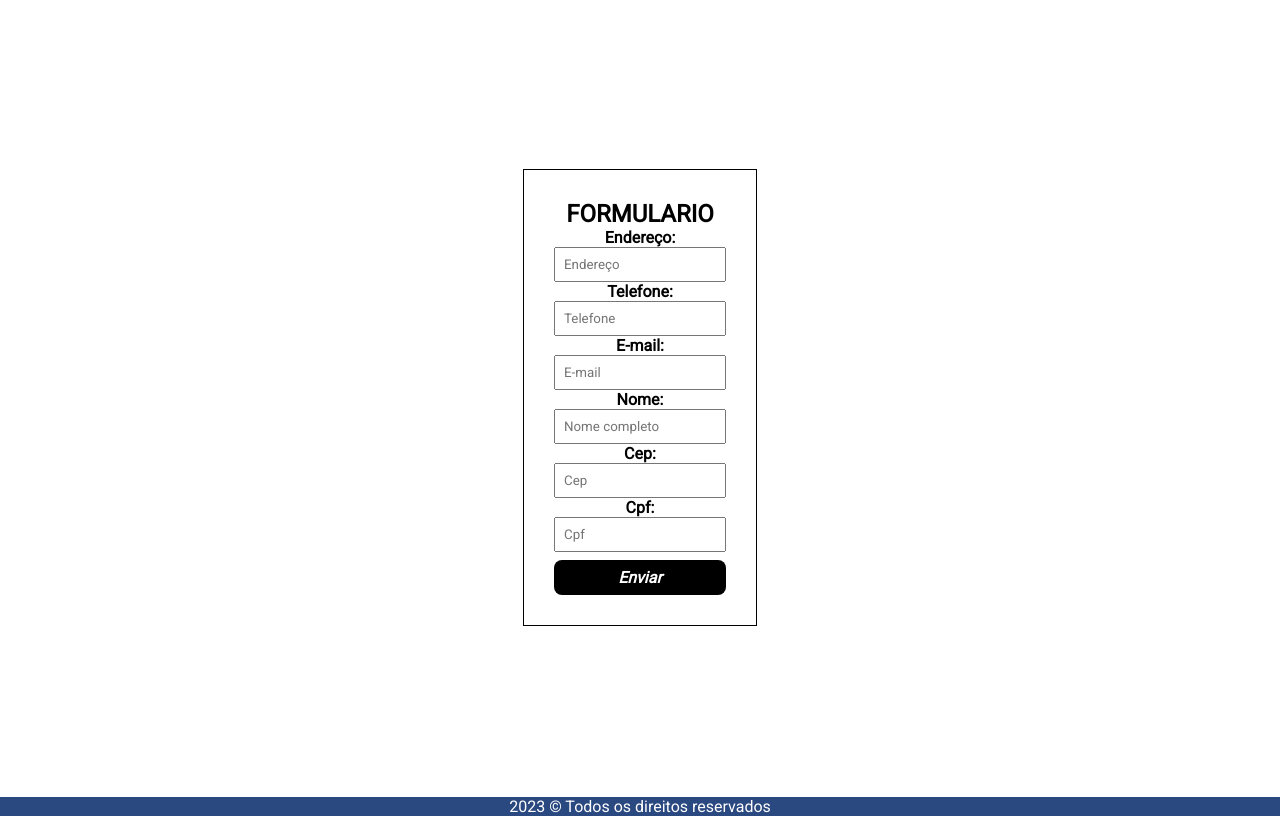
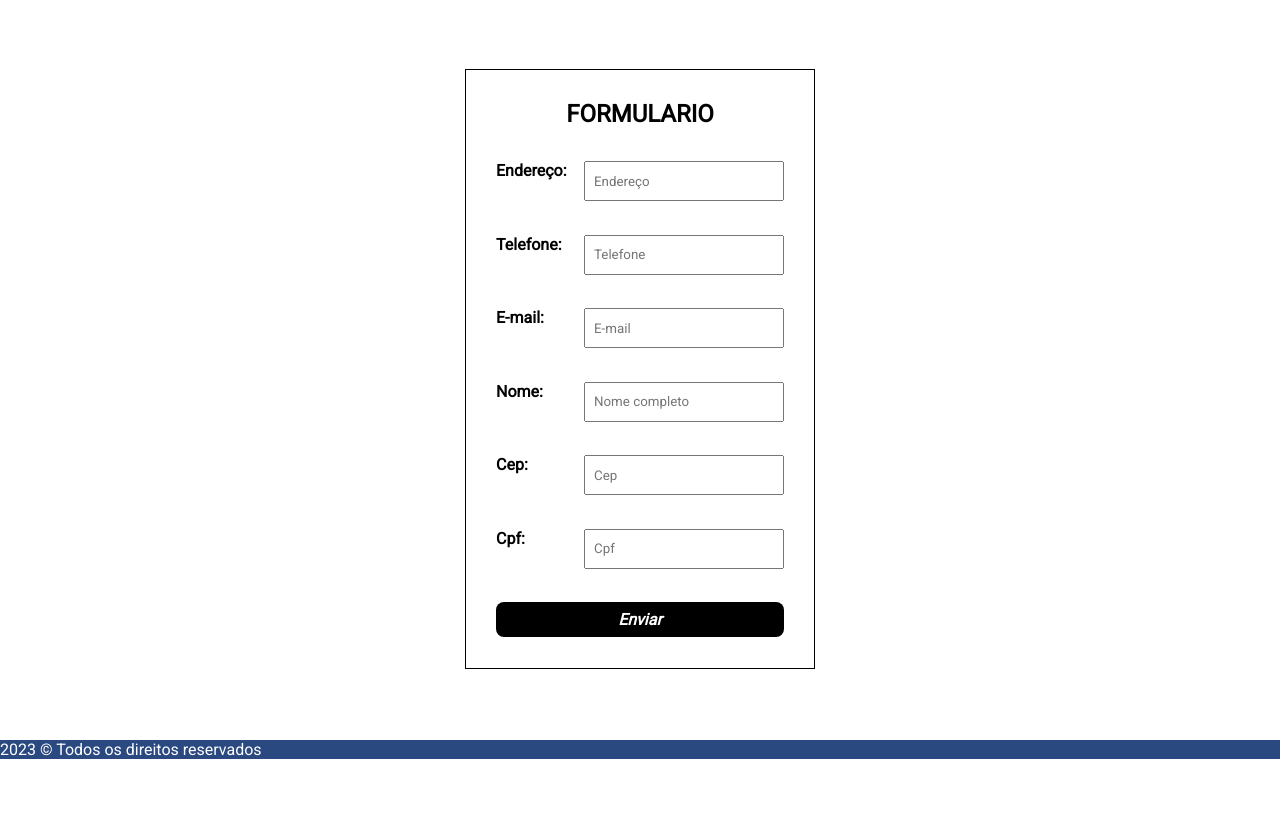
Before and after one commit to ecblandy/exercicio_mascara, a plain HTML site: page index.html in a window 1280 px wide. Shown: the part 41-857 px from the top of the page. After the commit the page ends 800 px from the top, so only its background shows below. Drawn offline with nearby package versions, Linux system fonts and the light colour scheme.

Commit message:
Corrigindo bug de zoom

```diff
--- a/main.css
+++ b/main.css
@@ -1,8 +1,8 @@
-*{
+* {
     margin: 0;
     padding: 0;
     box-sizing: border-box;
-    font-family: 'Roboto', sans-serif;
+    font-family: "Roboto", sans-serif;
 }
 
 header {
@@ -10,6 +10,14 @@ header {
     background-color: rgb(43, 73, 129);
     color: #fff;
     text-transform: uppercase;
+}
+
+body {
+    height: 100vh;
+    display: flex;
+    flex-direction: column;
+    justify-content: space-between;
+    gap: 0;
 }
 
 h2 {
@@ -22,27 +30,36 @@ h2 {
     justify-content: center;
     align-items: center;
     text-align: center;
-    height: 100vh;
+    height: 100%;
 }
 
 form {
+    display: flex;
+    flex-direction: column;
+    justify-content: space-between;
     border: solid 1px black;
     padding: 30px;
+    height: 600px;
+    width: 350px;
+}
+
+.container-formulario {
+    display: flex;
+    flex-wrap: wrap;
+    justify-content: space-between;
 }
 
 label {
     font-weight: bold;
-    display: block;
 }
 
 input {
-    width: 100%;
-    display:block;
+    width: 200px;
+    height: 40px;
     padding: 8px;
 }
 
 button {
-    display: block;
     width: 100%;
     padding: 8px 0;
     border: none;
@@ -51,7 +68,6 @@ button {
     font-style: italic;
     cursor: pointer;
     border-radius: 8px;
-    margin-top: 8px;
     background-color: rgb(0, 0, 0);
     color: #fff;
 }
@@ -61,13 +77,14 @@ button:hover {
 }
 
 footer {
-    text-align: center;
     background-color: rgb(43, 73, 129);
     color: #fff;
 }
 
-.error-message {
+
+label.error-message {
     color: red;
-    padding: 5px;
-    display: block;
+    font-size: 12px;
+    width: 100%;
+    text-align: end;
 }
```
